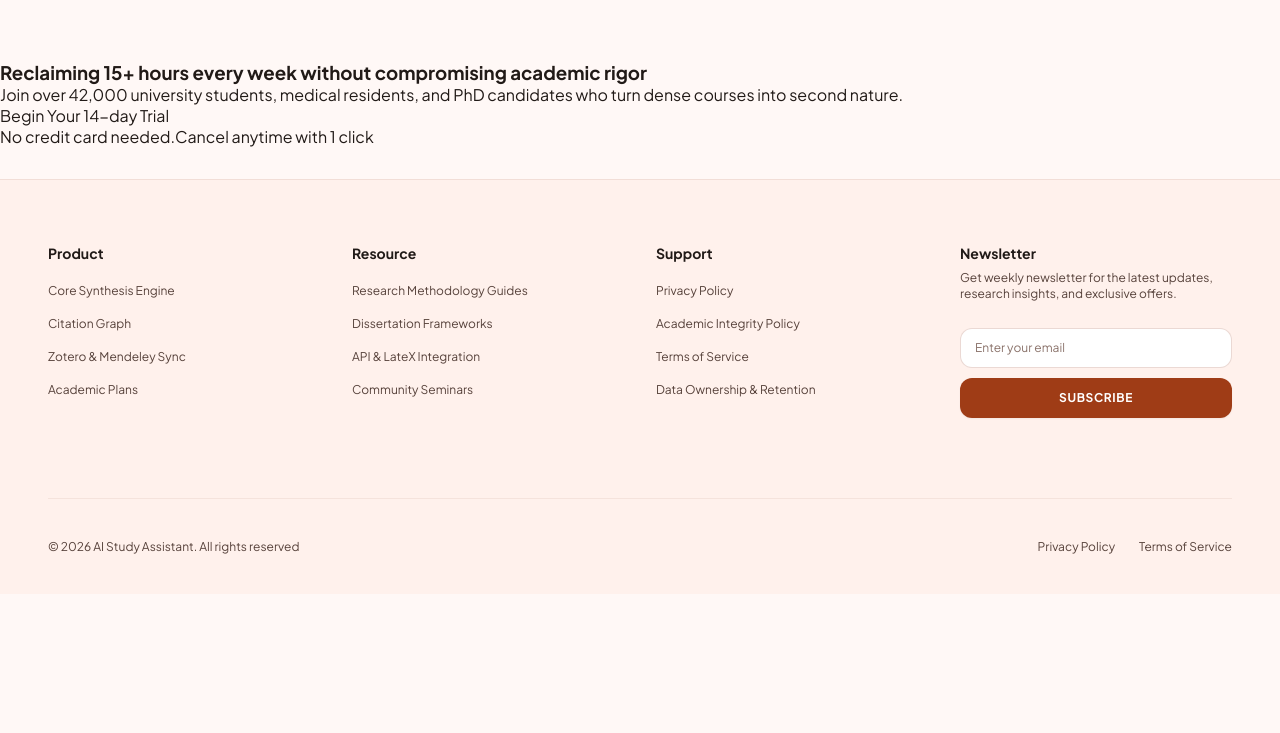
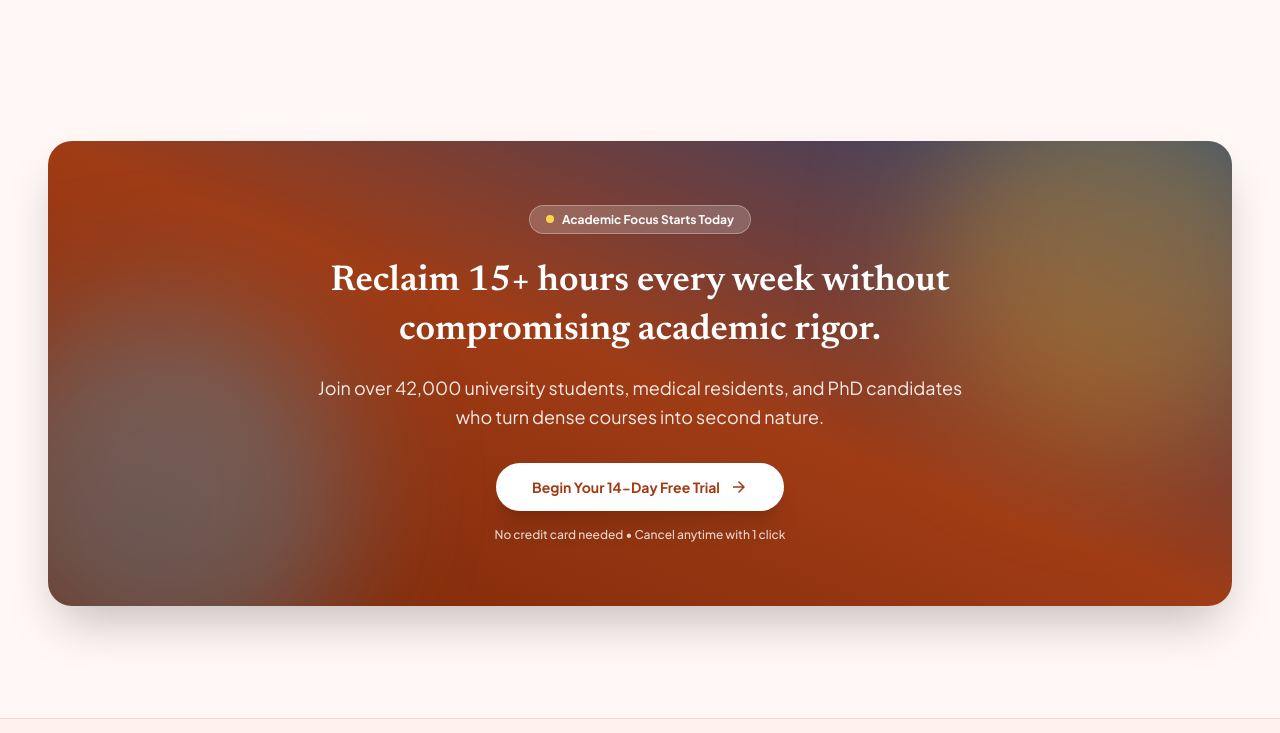
Before and after one commit to EbubeAnusi/classproj, a website: page index.html in a window 1280 px wide. Shown: the part 3027-3760 px from the top of the page. Before the commit the page ends 3621 px from the top, so only its background shows below. Drawn offline with nearby package versions, Linux system fonts and the light colour scheme.

Commit message:
scaffold-1

```diff
--- a/index.html
+++ b/index.html
@@ -405,20 +405,29 @@
 
 
 
-        <section class="cta-banner">
-            <div>
-                <h3>Reclaiming 15+ hours every week without compromising academic rigor</h3>
-                <p>Join over 42,000 university students, medical residents, and PhD candidates who turn dense courses
-                    into second nature.</p>
-                <div>
-                    <a class="cta button" href="#">Begin Your 14-day Trial</a>
-                </div>
-
-                <p> No credit card needed.Cancel anytime with 1 click</p>
-
-
-
-        </section>
+    <section class="closing">
+      <div class="banner">
+        <div class="banner-glow banner-glow-amber"></div>
+        <div class="banner-glow banner-glow-sky"></div>
+        <div class="banner-inner">
+          <span class="banner-badge">
+            <span class="banner-dot"></span> Academic Focus Starts Today
+          </span>
+          <h2 class="banner-title">Reclaim 15+ hours every  week without compromising academic rigor.</h2>
+          <p class="banner-lead">
+            Join over 42,000 university students, medical residents, and PhD candidates who turn dense courses into
+            second nature.
+          </p>
+          <div class="banner-cta">
+            <a class="btn btn-white btn-lg" href="#">
+              <span>Begin Your 14-Day Free Trial</span>
+              <span class="material-symbols-outlined icon-18">arrow_forward</span>
+            </a>
+          </div>
+          <p class="banner-note">No credit card needed • Cancel anytime with 1 click</p>
+        </div>
+      </div>
+    </section>
         </div>
 
     </main>
--- a/styles.css
+++ b/styles.css
@@ -1441,6 +1441,115 @@ input {
 }
 
 
+/* ---- CLOSING BANNER ---- */
+
+.closing {
+  width: 100%;
+  max-width: 80rem;
+  margin-inline: auto;
+  padding: 5rem 1.5rem;
+}
+
+.banner {
+  position: relative;
+  overflow: hidden;
+  border-radius: 1.5rem;
+  padding: 2.5rem;
+  text-align: center;
+  color: #fff;
+  background-image: linear-gradient(to top right, #7c2606, var(--primary), #2a4374);
+  box-shadow: var(--shadow-2xl);
+}
+
+.banner-glow {
+  position: absolute;
+  width: 24rem;
+  height: 24rem;
+  border-radius: 9999px;
+  filter: blur(64px);
+  pointer-events: none;
+}
+
+.banner-glow-amber {
+  right: -5rem;
+  top: -5rem;
+  background: rgba(251, 191, 36, .3);
+}
+
+.banner-glow-sky {
+  left: -5rem;
+  bottom: -5rem;
+  background: rgba(56, 189, 248, .3);
+}
+
+.banner-inner {
+  position: relative;
+  z-index: 10;
+  max-width: 42rem;
+  margin-inline: auto;
+}
+
+.banner-badge {
+  display: inline-flex;
+  align-items: center;
+  gap: .5rem;
+  padding: .375rem 1rem;
+  border-radius: 9999px;
+  background: rgba(255, 255, 255, .2);
+  border: 1px solid rgba(255, 255, 255, .3);
+  color: #fff;
+  font-size: .75rem;
+  font-weight: 700;
+  margin-bottom: 1.5rem;
+  backdrop-filter: blur(8px);
+  box-shadow: var(--shadow-xs);
+}
+
+.banner-dot {
+  width: .5rem;
+  height: .5rem;
+  border-radius: 9999px;
+  background: var(--amber-300);
+  animation: pulse 2s cubic-bezier(.4, 0, .6, 1) infinite;
+}
+
+.banner-title {
+  font-family: var(--font-serif);
+  font-size: 1.875rem;
+  font-weight: 700;
+  line-height: 1.375;
+  margin-bottom: 1rem;
+}
+
+.banner-lead {
+  font-size: 1rem;
+  line-height: 1.625;
+  color: rgba(255, 255, 255, .9);
+  margin-bottom: 2rem;
+}
+
+.banner-cta {
+  display: flex;
+  flex-direction: column;
+  align-items: center;
+  justify-content: center;
+  gap: 1rem;
+  margin-bottom: 1rem;
+}
+
+.banner-cta .btn {
+  width: 100%;
+  padding-inline: 2.25rem;
+}
+
+.banner-note {
+  font-size: .75rem;
+  font-weight: 500;
+  color: rgba(255, 255, 255, .8);
+}
+
+
+
 
 /*---- Footer -------------------------------------------------------------- */
 .footer {
```
